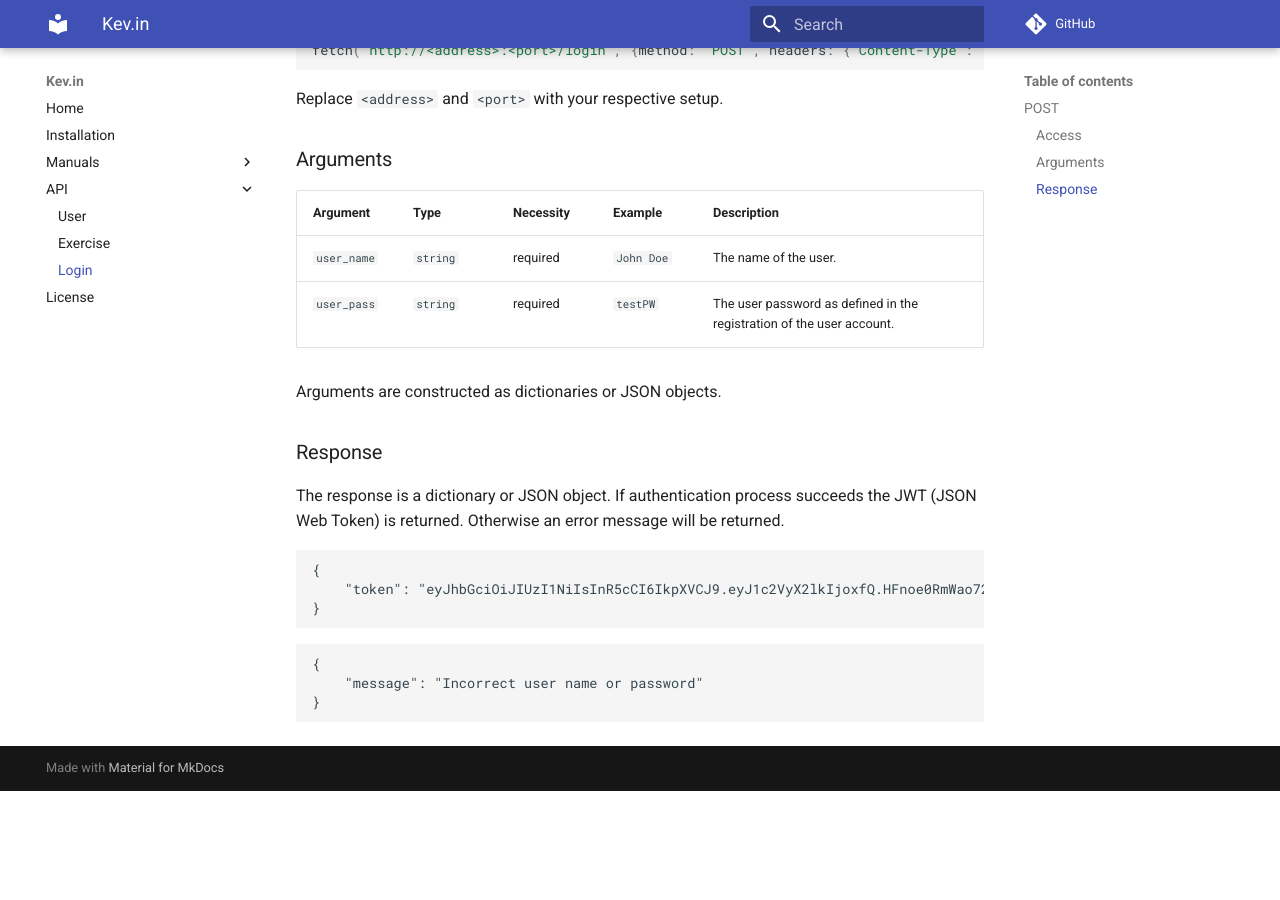
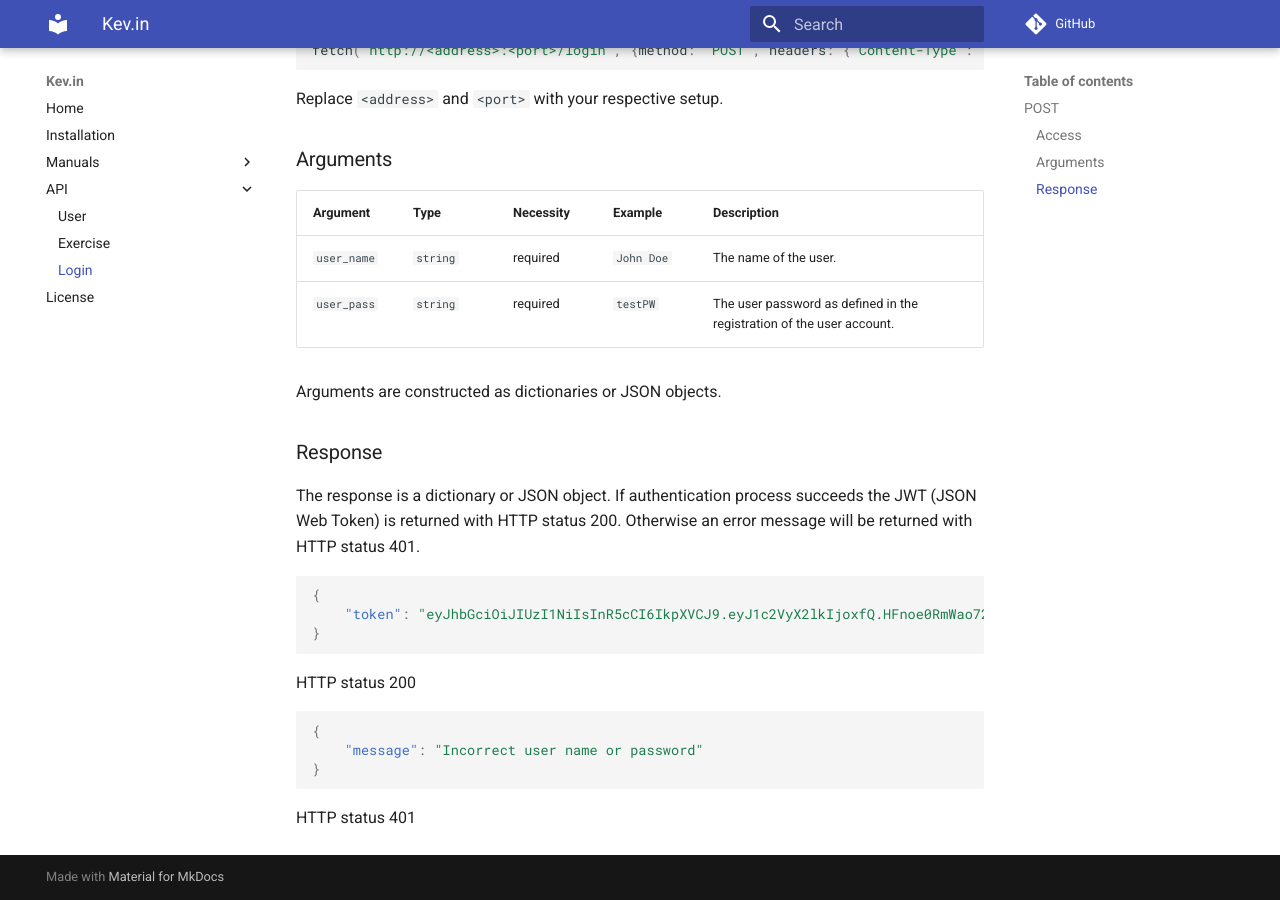
Before and after one commit to mlinke-ai/kev_in, an MkDocs documentation site: the page built from docs/api/login.md, in a window 1280 px wide and 900 px high, scrolled down 792 px. Built offline with MkDocs 1.6.1 and Material for MkDocs 9.7.7, drawn with Linux system fonts in a browser that asks for light colours; comment, search, counter and statistics services are not loaded; before the commit the page ends 1583 px from its top, so only the background shows below that.

Commit message:
status code doc for login GET

````diff
--- a/docs/api/login.md
+++ b/docs/api/login.md
@@ -52,15 +52,17 @@ Arguments are constructed as dictionaries or JSON objects.
 
 ### Response
 
-The response is a dictionary or JSON object. If authentication process succeeds the JWT (JSON Web Token) is returned. Otherwise an error message will be returned.
+The response is a dictionary or JSON object. If authentication process succeeds the JWT (JSON Web Token) is returned with HTTP status 200. Otherwise an error message will be returned with HTTP status 401.
 
-```
+```JSON
 {
     "token": "eyJhbGciOiJIUzI1NiIsInR5cCI6IkpXVCJ9.eyJ1c2VyX2lkIjoxfQ.HFnoe0RmWao72CHwfjaaUHPmXs8QW8jPL_vXfmHIH38"
 }
 ```
-```
+HTTP status 200
+```JSON
 {
     "message": "Incorrect user name or password"
 }
 ```
+HTTP status 401
````
Also changed, not shown: 1 other file.
